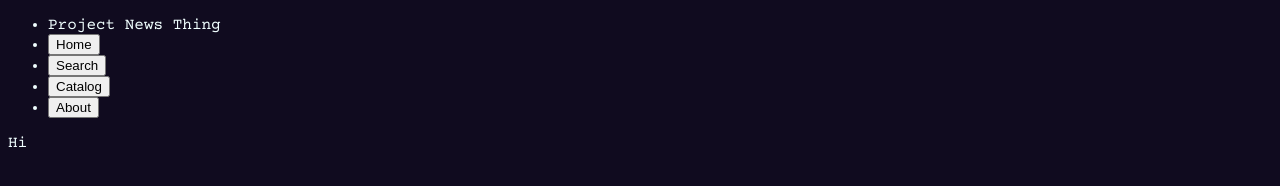
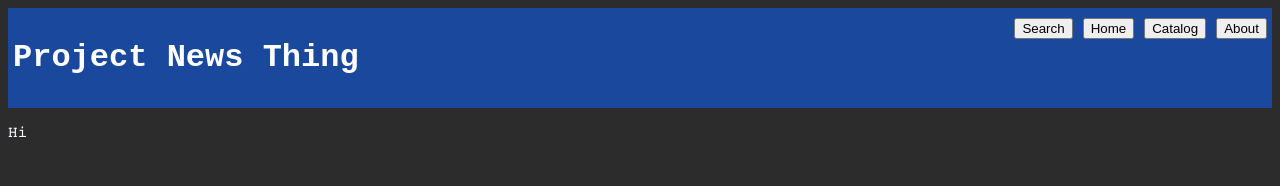
Before and after one commit to O5Desmos/PNT, a plain HTML site: page Dev Resources/Base HTML/Index.html in a window 1280 px wide. Drawn offline with Linux system fonts and the light colour scheme; a web font is replaced by a local one.

Commit message:
Updated Colors
Also added some stuff to the Nav Bar

```diff
--- a/Dev Resources/Base HTML/CSS/main.css
+++ b/Dev Resources/Base HTML/CSS/main.css
@@ -22,8 +22,37 @@
     src: url(fonts/CourierPrime-Italic.ttf);
     font-style:italic;
 }
+* {
+    box-sizing: border-box
+}
 html {
-    background-color: rgb(16, 11, 31);
-    color:azure;
+    background-color: #2C2C2C;
+    color:#F7F9FF;
     font-family: courierPrime, monospace;
 }
+.head-container {
+    list-style-type: none;
+    margin: 0;
+    padding: 0;
+    overflow: hidden;
+    background-color: #1A489D;
+}
+.head-element {
+    float: left;
+    display: block;
+    color: #FFF;
+    text-align: center;
+    padding: 10px 5px;
+    text-decoration: none;
+    float:right;
+}
+.head-title {
+    float:left;
+}
+.head-option {
+    display:block;
+    height: 100%;
+}
+h1, h2 {
+    font-family: robotoFlex, monospace;
+}
--- a/Dev Resources/Base HTML/Index.html
+++ b/Dev Resources/Base HTML/Index.html
@@ -7,11 +7,11 @@
     <body>
         <header>
             <ul class="head-container">
-                <li class="head-title head-element">Project News Thing</li>
+                <li class="head-title head-element"><h1>Project News Thing</h1></li>
+                <li class="head-element"><button class="head-option">About</button></li>
+                <li class="head-element"><button class="head-option">Catalog</button></li>
                 <li class="head-element"><button class="head-selected">Home</button></li>
                 <li class="head-element"><button class="head-option">Search</button></li>
-                <li class="head-element"><button class="head-option">Catalog</button></li>
-                <li class="head-element"><button class="head-option">About</button></li>
             </ul>
         </header>
         <p>Hi</p>
```
